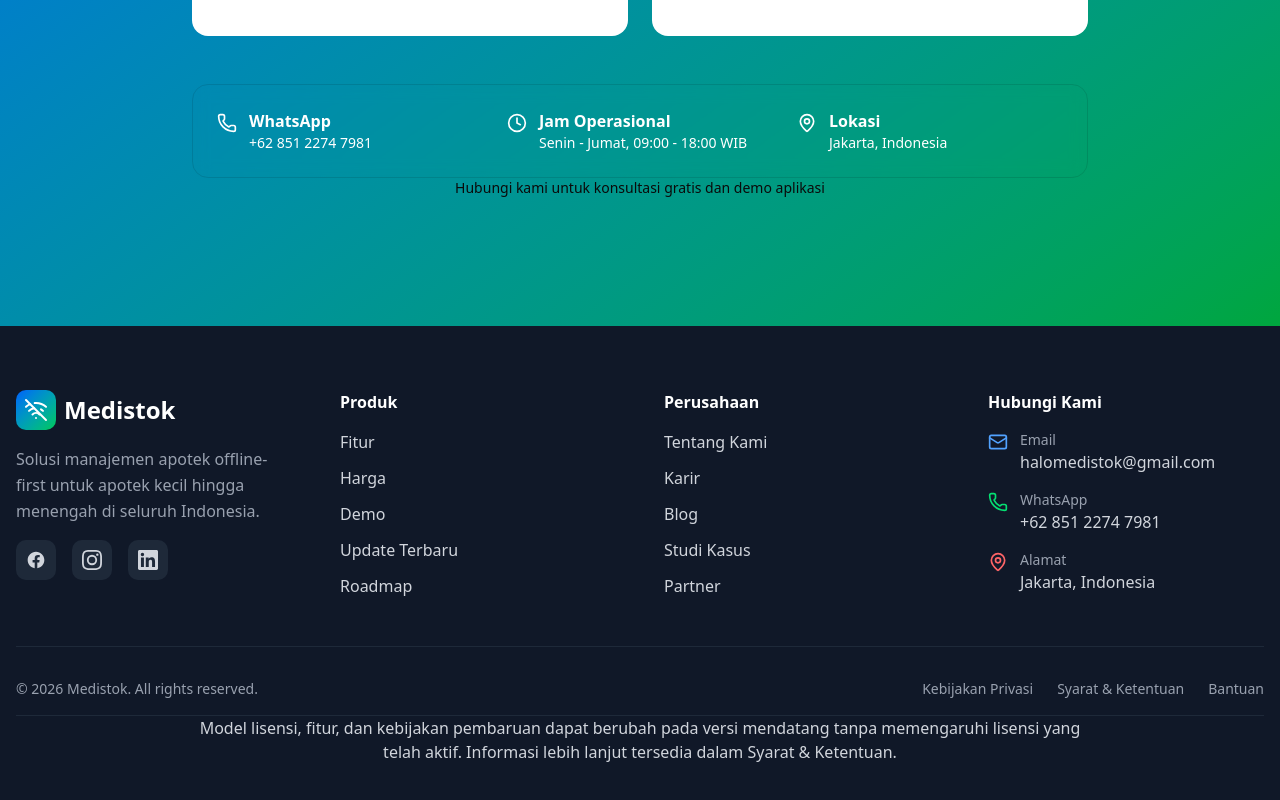
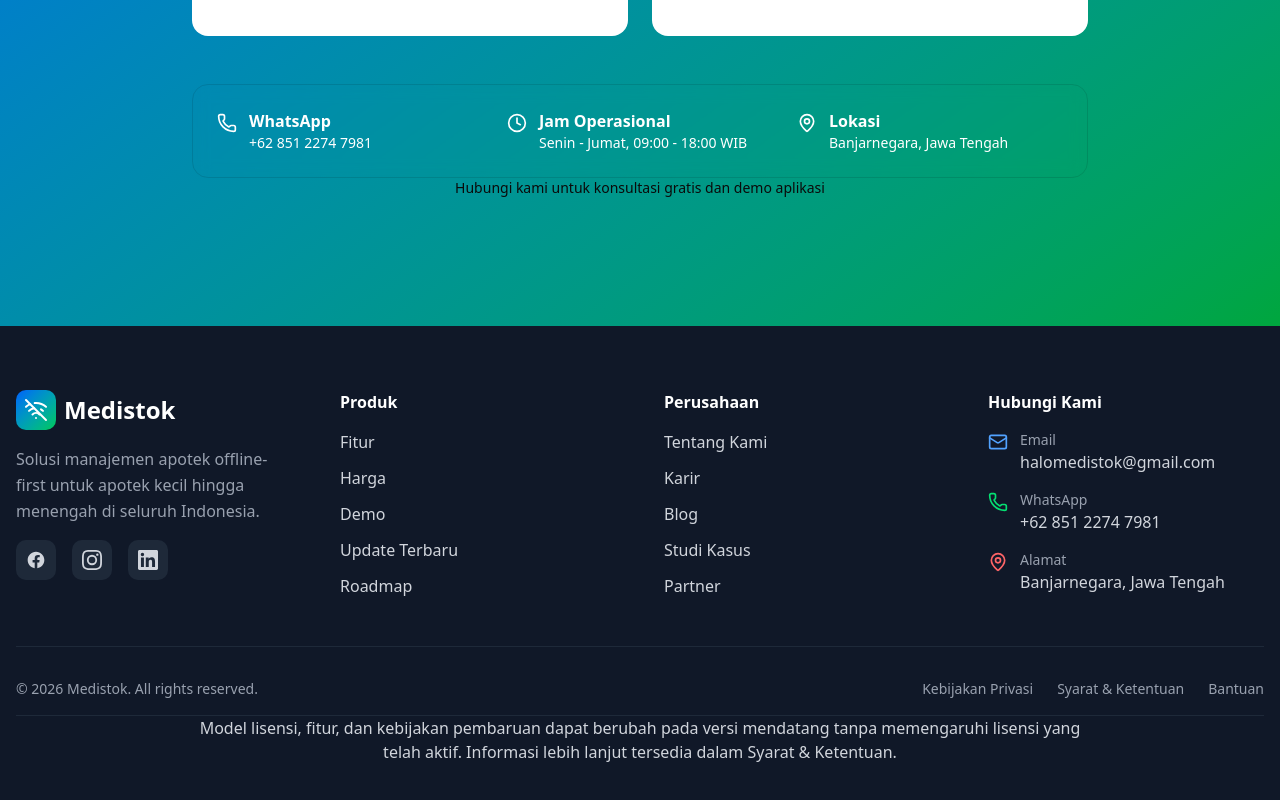
Before and after one commit to titancodehub/medistok-release, a React (Vite) app: page / in a window 1280 px wide. Shown: the part 11170-11970 px from the top of the page. Built offline with nearby package versions, Linux system fonts and the light colour scheme.

Commit message:
fix: contact and link

```diff
--- a/src/components/ContactCTA.tsx
+++ b/src/components/ContactCTA.tsx
@@ -105,7 +105,7 @@
               <MapPin className="w-5 h-5 mt-1 flex-shrink-0" />
               <div>
                 <div className="font-semibold mb-1">Lokasi</div>
-                <div className="text-sm text-blue-100">Jakarta, Indonesia</div>
+                <div className="text-sm text-blue-100">Banjarnegara, Jawa Tengah</div>
               </div>
             </div>
           </div>
--- a/src/components/Footer.tsx
+++ b/src/components/Footer.tsx
@@ -89,7 +89,7 @@
                 <MapPin className="w-5 h-5 text-red-400 flex-shrink-0 mt-0.5" />
                 <div>
                   <div className="text-sm text-gray-400">Alamat</div>
-                  <p>Jakarta, Indonesia</p>
+                  <p>Banjarnegara, Jawa Tengah</p>
                 </div>
               </li>
             </ul>
--- a/src/components/Hero.tsx
+++ b/src/components/Hero.tsx
@@ -8,7 +8,8 @@
   };
 
   const handleDemo = () => {
-    window.open(DEMO_LINK, '_blank');
+    void 0;
+    // window.open(DEMO_LINK, '_blank');
   };
   return (
     <section className="relative overflow-hidden bg-gradient-to-br from-blue-50 via-white to-green-50">
```
